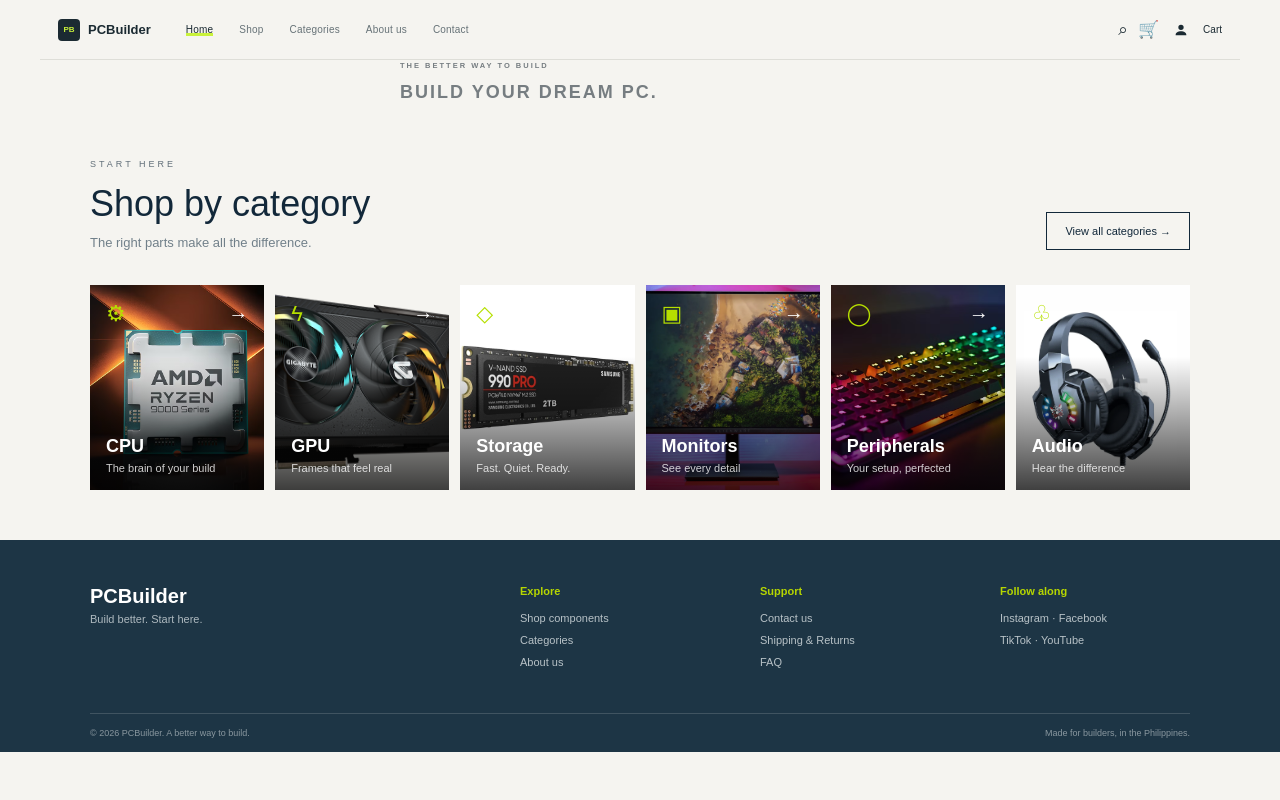
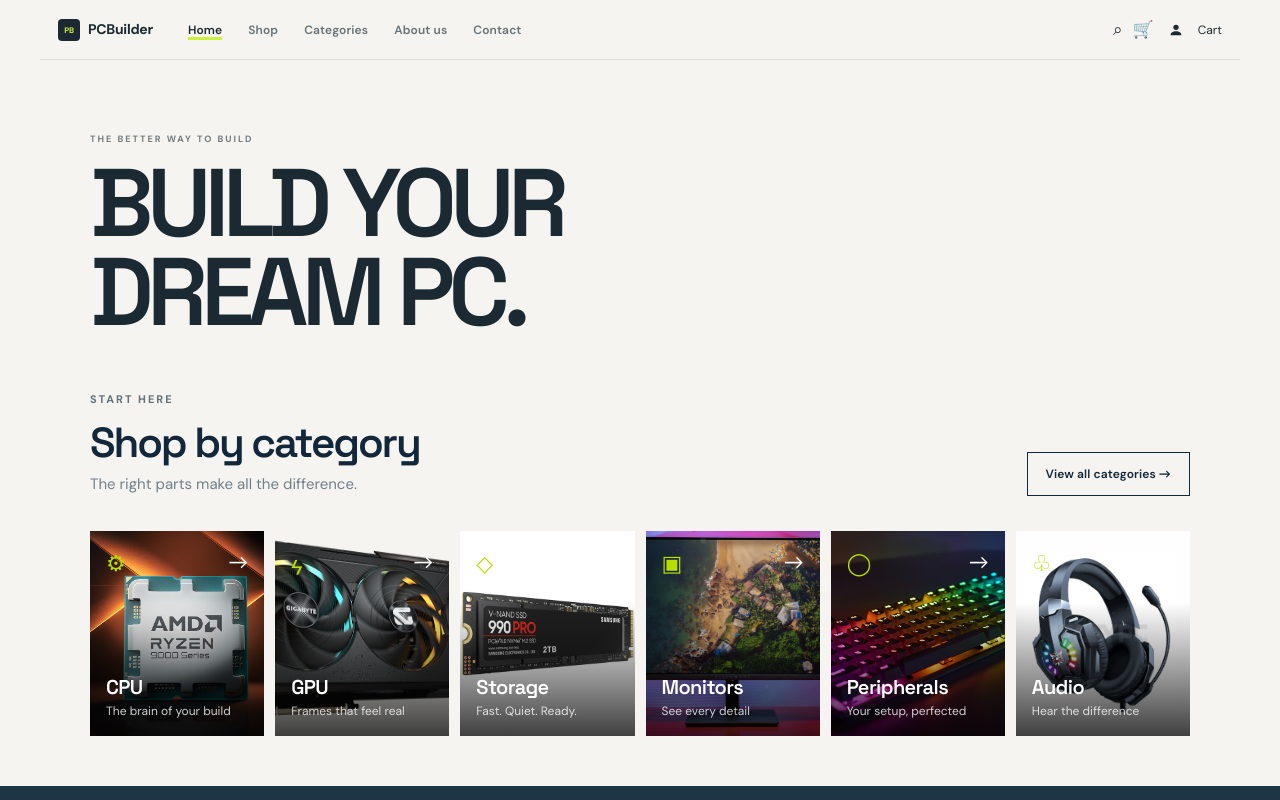
Before and after one commit to Wanji07/pcbuilder-ecommerce, a plain HTML site: page src/pages/home.html in a window 1280 px wide. Shown: the top 800 px of the page. Drawn offline with Linux system fonts and the light colour scheme.

Commit message:
style: improve home page typography

```diff
--- a/src/css/style.css
+++ b/src/css/style.css
@@ -3,6 +3,8 @@
                  =============
 Minor divider /**/
 
+
+@import url("https://fonts.googleapis.com/css2?family=DM+Sans:wght@400;500;600;700&family=Space+Grotesk:wght@500;600;700&display=swap");
 
 :root {
     --page-background: #f5f4f0;
@@ -10,6 +12,8 @@ Minor divider /**/
     --muted: #767d81;
     --border: #deded8;
     --accent: #c9f23b;
+    --body-font: "DM Sans", "Trebuchet MS", sans-serif;
+    --display-font: "Space Grotesk", "Trebuchet MS", sans-serif;
 }
 
 /* =========================
@@ -28,7 +32,8 @@ body {
     margin: 0;
     background: var(--page-background);
     color: var(--text);
-    font-family: Arial, Helvetica, sans-serif;
+    font-family: var(--body-font);
+    line-height: 1.5;
 }
 
 a {
@@ -55,8 +60,9 @@ button {
     align-items: center;
     gap: 8px;
     color: var(--text);
-    font-size: 13px;
+    font-size: 14px;
     font-weight: 700;
+    letter-spacing: -0.02em;
     white-space: nowrap;
 }
 
@@ -86,9 +92,9 @@ button {
     align-items: center;
     height: 100%;
     color: #667277;
-    font-size: 10px;
-    font-weight: 500;
-    letter-spacing: 0.02em;
+    font-size: 12px;
+    font-weight: 600;
+    letter-spacing: 0.01em;
 }
 
 .main-nav a.active {
@@ -111,7 +117,7 @@ button {
     gap: 10px;
     margin-left: auto;
     color: var(--text);
-    font-size: 10px;
+    font-size: 12px;
 }
 
 .header-actions button {
@@ -155,13 +161,26 @@ button {
 }
 
 .hero-label {
-    margin: 0 0 18px;
+    width: 92%;
+    max-width: 1100px;
+    margin: 72px auto 0;
     color: var(--muted);
-    font-size: 9px;
+    font-size: 11px;
     font-weight: 700;
-    letter-spacing: 2px;
+    letter-spacing: 0.18em;
+    line-height: 1.2;
     text-transform: uppercase;
-padding-left: 400px
+}
+
+.hero-label h1 {
+    max-width: 620px;
+    margin: 14px 0 0;
+    color: var(--text);
+    font-family: var(--display-font);
+    font-size: clamp(52px, 8vw, 96px);
+    font-weight: 600;
+    letter-spacing: -0.07em;
+    line-height: 0.92;
 }
 
 .catalog-hero h1 {
@@ -222,21 +241,28 @@ padding-left: 400px
 
 .category-heading small {
     color: #63707a;
-    font-size: 9px;
-    letter-spacing: 3px;
+    font-size: 11px;
+    font-weight: 700;
+    letter-spacing: 0.18em;
+    line-height: 1.2;
+    text-transform: uppercase;
 }
 
 .category-heading h2 {
     margin: 12px 0 10px;
-    font-size: 36px;
-    font-weight: 400;
+    font-family: var(--display-font);
+    font-size: clamp(30px, 4vw, 42px);
+    font-weight: 600;
+    letter-spacing: -0.05em;
+    line-height: 1;
     color: #12283a;
 }
 
 .category-heading p {
     margin: 0;
     color: #71808a;
-    font-size: 13px;
+    font-size: 15px;
+    line-height: 1.45;
 }
 
 .view-categories {
@@ -247,7 +273,9 @@ padding-left: 400px
     color: #12283a;
     text-decoration: none;
 
-    font-size: 11px;
+    font-size: 12px;
+    font-weight: 600;
+    letter-spacing: 0.01em;
 }
 
 .category-row {
@@ -329,14 +357,18 @@ padding-left: 400px
 .category-text h3 {
     margin: 0 0 5px;
 
-    font-size: 18px;
-    font-weight: bold;
+    font-family: var(--display-font);
+    font-size: 20px;
+    font-weight: 600;
+    letter-spacing: -0.03em;
+    line-height: 1.1;
 }
 
 .category-text p {
     margin: 0;
 
-    font-size: 11px;
+    font-size: 12px;
+    line-height: 1.35;
 
     color: rgba(255, 255, 255, 0.8);
 }
```
